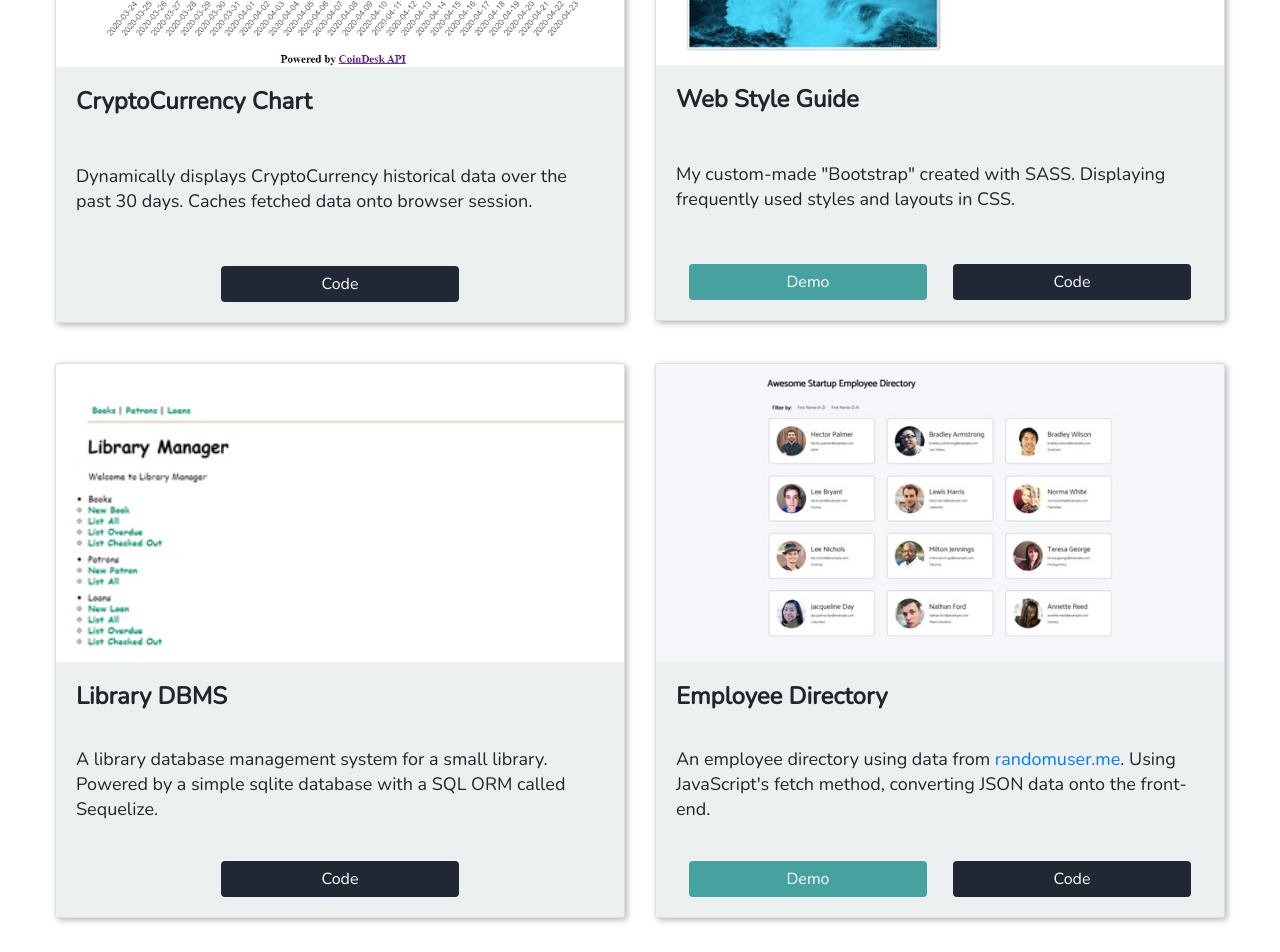
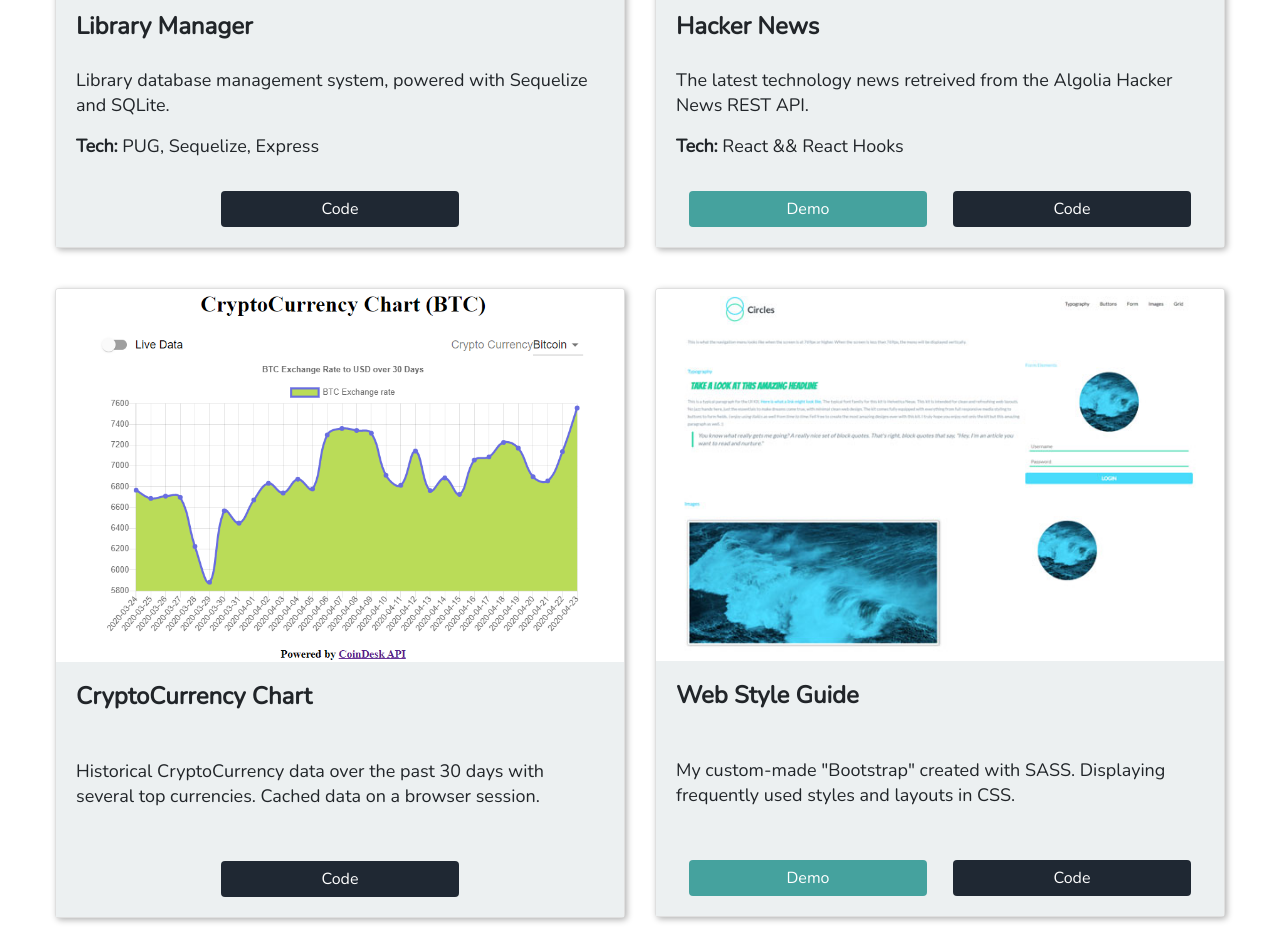
Before and after one commit to Melvin-Viana/personal-portfolio, a plain HTML site: page index.html in a window 1280 px wide. Shown: the part 1780-2732 px from the top of the page. Drawn offline with nearby package versions, Linux system fonts and the light colour scheme; some packages are replaced by stand-ins of ours; a script that the page names is missing.

Commit message:
Rearrange order of projects & add HackerNews

```diff
--- a/index.html
+++ b/index.html
@@ -117,12 +117,48 @@
 			<div class="row">
 				<div class="portfolioCards">
 					<div class="col-md-6 col-md-6" data-aos="fade-right" data-aos-offset="350" data-aos-duration="1200">
+						<div class="card mb-3 portfolioCard">
+							<img class="card-img-top" src="./images/libraryDBMS.jpg" alt="Library DBMS Preview" />
+							<div class="card-body">
+								<h4 class="card-title">Library Manager</h4>
+								<p class="card-text mt-auto">
+									Library database management system, powered with Sequelize and SQLite.
+								</p>
+								<p><b>Tech:</b> PUG, Sequelize, Express </p>
+
+								<div class="portfolio-buttons">
+									<a href="https://github.com/Melvin-Viana/library-manager" class="btn btn-code" target="_blank">Code</a>
+								</div>
+							</div>
+						</div>
+					</div>
+					<div class="col-md-6 col-md-6" data-aos="fade-left" data-aos-offset="350" data-aos-duration="1200">
+						<div class="card mb-3 portfolioCard">
+							<img class="card-img-top" src="./images/hackerNews.jpg" alt="Hacker News Preview" />
+							<div class="card-body">
+								<h4 class="card-title">Hacker News</h4>
+								<p class="card-text mt-auto">
+								The latest technology news retreived from the Algolia Hacker News REST API.
+								</p>
+								<p><b>Tech:</b> React && React Hooks</p>
+								<div class="portfolio-buttons">
+									<a href="https://melvin-viana.github.io/hackerNews/" class="btn btn-demo"
+										target="_blank">Demo</a
+									>
+									<a href="https://github.com/Melvin-Viana/employeeDirectory/" class="btn btn-code"
+										target="_blank">Code</a
+									>
+								</div>
+							</div>
+						</div>
+					</div>
+					<div class="col-md-6 col-md-6" data-aos="fade-right" data-aos-offset="350" data-aos-duration="1200">
 						<div class="card mb-3 portfolioCard ">
 							<img class="card-img-top" src="./images/cryptoCurrency.png" alt="CryptoCurrency Chart Dashboard Preview" />
 							<div class="card-body">
 								<h4 class="card-title">CryptoCurrency Chart</h4>
 								<p class="card-text mt-auto">
-									Dynamically displays CryptoCurrency historical data over the past 30 days. Caches fetched data onto browser session.
+									Historical CryptoCurrency data over the past 30 days with several top currencies. Cached data on a browser session.
 								</p>
 								<div class="portfolio-buttons">
 									<a href="https://github.com/Melvin-Viana/cryptoCurrency-Chart" class="btn btn-code"
@@ -146,41 +182,6 @@
 										target="_blank">Demo</a
 									>
 									<a href="https://github.com/Melvin-Viana/webStyleGuide/" class="btn btn-code"
-										target="_blank">Code</a
-									>
-								</div>
-							</div>
-						</div>
-					</div>
-					<div class="col-md-6 col-md-6" data-aos="fade-right" data-aos-offset="350" data-aos-duration="1200">
-						<div class="card mb-3 portfolioCard">
-							<img class="card-img-top" src="./images/libraryDBMS.jpg" alt="Library DBMS Preview" />
-							<div class="card-body">
-								<h4 class="card-title">Library DBMS</h4>
-								<p class="card-text mt-auto">
-									A library database management system for a small library. Powered by a simple sqlite database with a SQL ORM called Sequelize.
-								</p>
-								<div class="portfolio-buttons">
-									<a href="https://github.com/Melvin-Viana/library-manager" class="btn btn-code" target="_blank">Code</a>
-								</div>
-							</div>
-						</div>
-					</div>
-					<div class="col-md-6 col-md-6" data-aos="fade-left" data-aos-offset="350" data-aos-duration="1200">
-						<div class="card mb-3 portfolioCard">
-							<img class="card-img-top" src="./images/employeeDir.jpg" alt="Employee Directory Preview" />
-							<div class="card-body">
-								<h4 class="card-title">Employee Directory</h4>
-								<p class="card-text mt-auto">
-									An employee directory using data from
-									<a href="https://randomuser.me/">randomuser.me</a>. Using JavaScript's fetch method,
-									converting JSON data onto the front-end.
-								</p>
-								<div class="portfolio-buttons">
-									<a href="https://melvin-viana.github.io/employeeDirectory/" class="btn btn-demo"
-										target="_blank">Demo</a
-									>
-									<a href="https://github.com/Melvin-Viana/employeeDirectory/" class="btn btn-code"
 										target="_blank">Code</a
 									>
 								</div>
```
Also changed, not shown: images/employeeDir.jpg (deleted), images/hackerNews.jpg (added).
